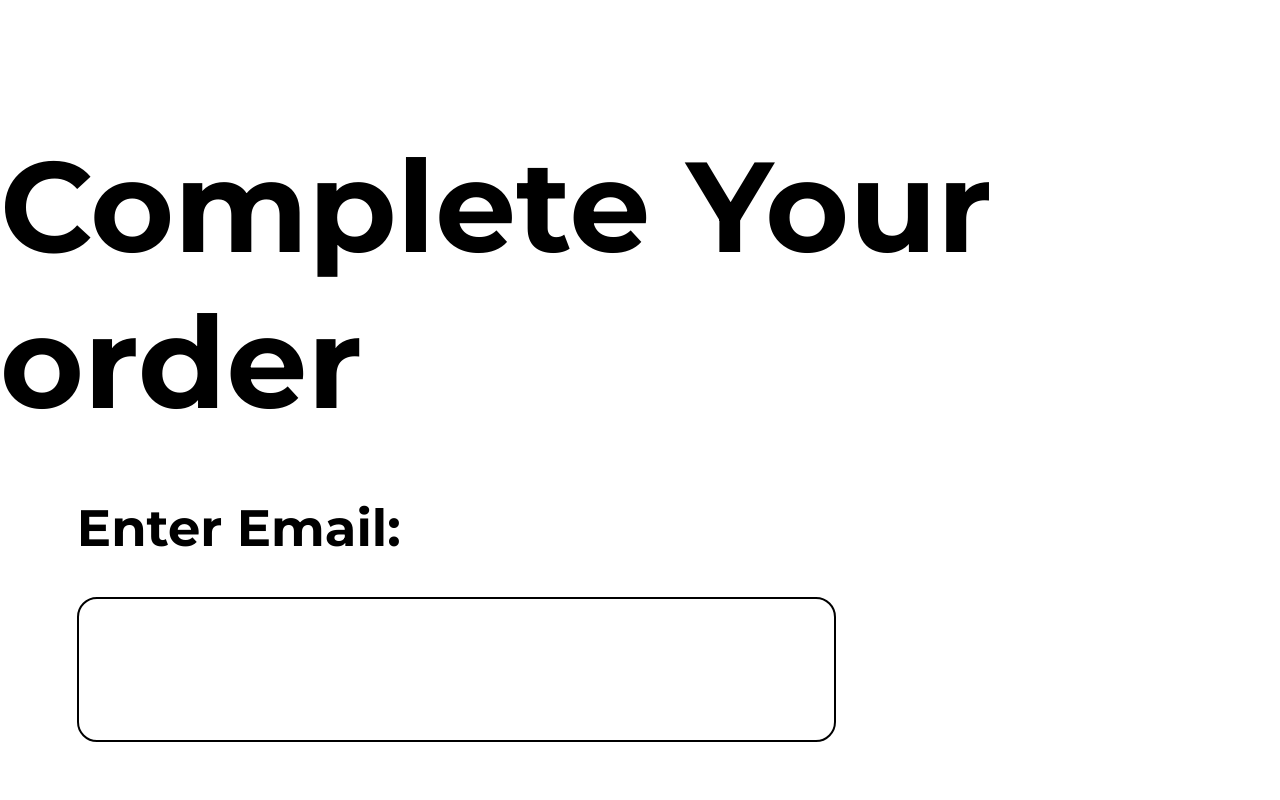
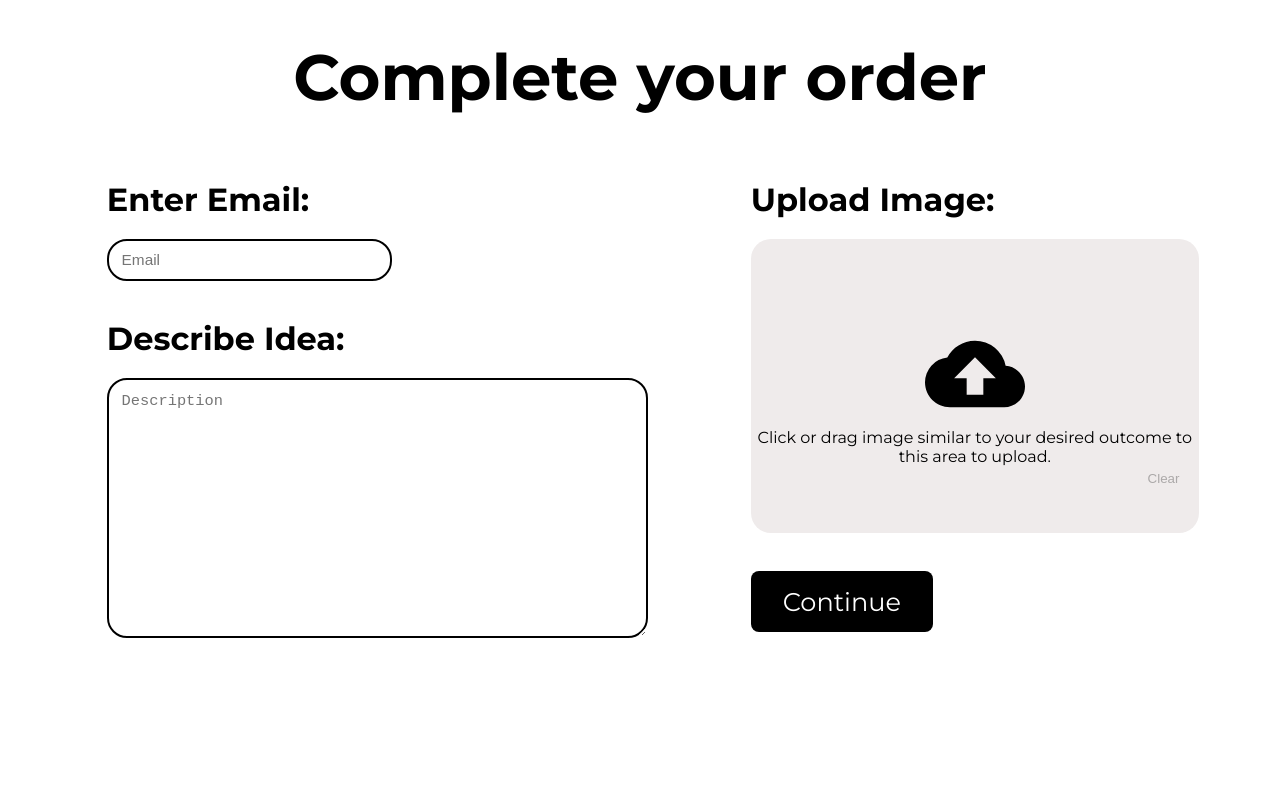
Before and after one commit to Gerkep/NFT-Creation-Website, a React (Create React App) app: page /project/description in a window 1280 px wide. Shown: the top 800 px of the page. Built offline with nearby package versions, Linux system fonts and the light colour scheme.

Commit message:
flow almost ready. now time for payment...

```diff
--- a/src/components/MainPage.js
+++ b/src/components/MainPage.js
@@ -16,7 +16,7 @@ const MainPage = () => {
         <div className="main-page">
 
         <div className="navbar">
-            <p className="logo">NFT Factory</p>
+            <p className="logo">NFTiece</p>
             <Link to="/project" className="btn nav-btn">Get started!</Link>
         </div>
 
@@ -69,7 +69,7 @@ const MainPage = () => {
                         Year <span className="colorful-text">2022</span> is expected to be <br className="mobile-br"/><span className="colorful-text">the best year for NFT's</span>,
                         so if you have an idea for NFT don't wait and join this big trend!
                         Reach us out and become next NFT millionaire.
-                        Don't miss the opportunity.<br className="mobile-br"/><span className="colorful-text">You are still early!</span>
+                        Don't miss the opportunity. <br className="mobile-br"/><span className="colorful-text">You are still early!</span>
                     </div>
                     <Link to="/project" className="btn mobile-btn" id="hook-btn">Get started!</Link>
                 </div>
--- a/src/components/ProjectDescription.js
+++ b/src/components/ProjectDescription.js
@@ -2,7 +2,7 @@ import React from "react";
 import Flow from './Flow';
 
 
-import "../style/Description.css"
+import "../style/FlowDescription.css"
 import { connect } from "react-redux";
 import { submitOrder } from "../actions";
 import ProjectForm from "./ProjectForm";
@@ -17,7 +17,7 @@ class ProjectDescription extends React.Component {
     render(){
         return(
             <div>
-                <Flow header="Complete Your order">
+                <Flow header="Complete your order">
                     <ProjectForm onSubmit={this.onSubmit}></ProjectForm>
                 </Flow>
 
--- a/src/components/ProjectForm.js
+++ b/src/components/ProjectForm.js
@@ -3,7 +3,7 @@ import DropZoneField from "./dropzone/DropzoneField";
 import { Field, reduxForm } from "redux-form";
 
 
-import "../style/Description.css"
+import "../style/FlowDescription.css"
 
 const imageIsRequired = value => (!value ? "Required" : undefined);
 class ProjectDescription extends React.Component {
@@ -27,7 +27,7 @@ class ProjectDescription extends React.Component {
         return(
             <div className="description-container">
                 <h2 className="label">{label}</h2>
-                <textarea className="description" {...input}/>
+                <textarea className="description" {...input} placeholder="Description"/>
             </div>
         )
     }
@@ -35,7 +35,7 @@ class ProjectDescription extends React.Component {
         return(
             <div>
                 <h2 className="label">{label}</h2>
-                <input className="input" {...input} autoComplete="off"/>
+                <input className="input" {...input} autoComplete="off" placeholder="Email"/>
             </div>
         )
     }
@@ -48,9 +48,13 @@ class ProjectDescription extends React.Component {
         return(
             <div>
                     <form onSubmit={this.props.handleSubmit(this.onSubmit)} className="form">
-                        <Field name="email" component={this.renderInput} label="Enter Email:"/>
-                        <Field name="description" component={this.renderTextfield} label="Describe Idea:"/>
+                        <div>
+                            <Field className="email-input" name="email" component={this.renderInput} label="Enter Email:"/>
+                            <Field className="description-input" name="description" component={this.renderTextfield} label="Describe Idea:"/>
+                        </div>
+                        <div>
                             <Field
+                                className="dropzone"
                                 name="imageToUpload"
                                 component={DropZoneField}
                                 type="file"
@@ -66,7 +70,8 @@ class ProjectDescription extends React.Component {
                             >
                             Clear
                             </button>
-                        <button className="btn" id="continue-btn">Continue</button>
+                            <button className="btn continue" id="continue-btn">Continue</button>
+                        </div>
                     </form>
             </div>
         )
--- a/src/components/ProjectStyle.js
+++ b/src/components/ProjectStyle.js
@@ -9,7 +9,7 @@ import otherArt from '../images/otherArt.jpeg';
 const ProjectStyle = () => {
     return(
         <div>
-            <Flow header="Which style matches Your vision?" link="/project/description">
+            <Flow header="Which style matches your vision?" link="/project/description">
                 <StyleContainer image={cryptoPunk} header="Pixel"></StyleContainer><br/>
                 <StyleContainer image={boredApe} header="Cartoon"></StyleContainer><br/>
                 <StyleContainer image={otherArt} header="Other"></StyleContainer><br/>
--- a/src/components/ProjectSummary.js
+++ b/src/components/ProjectSummary.js
@@ -1,9 +1,10 @@
 import React from "react";
+import '../style/Summary.css';
 
 const ProjectSummary = () => {
     return(
         <div>
-            Summary
+            <h2 className="header">Summary</h2>
         </div>
     )
 }
--- a/src/components/StyleConrainer.js
+++ b/src/components/StyleConrainer.js
@@ -13,7 +13,6 @@ const StyleContainer = ({image, header, selectStyle, flow}) => {
     )
 }
 const mapStateToProps = state => {
-    console.log(state);
     return {flow: state.flow}
 }
 export default connect(mapStateToProps, {selectStyle})(StyleContainer);
--- a/src/style/App.css
+++ b/src/style/App.css
@@ -11,6 +11,14 @@ a{
     text-decoration: none;
     color: rgba(0, 0, 0, 0.5);
 }
+.logo{
+    background-image: linear-gradient(to right bottom, #e8c076, #f4a76b, #fb8c6e, #fb727c, #f05b93, #e34ca0, #d042ae, #b63fbe, #a535c3, #8f2dc9, #7429cf, #4d28d6);
+    -webkit-background-clip: text;
+    -webkit-text-fill-color: transparent;
+    font-weight: 600;
+    font-size: 9vw;
+    margin-top: 5vw;
+}
 .navbar{
     height: 10vw;
     display: flex;
@@ -22,8 +30,8 @@ a{
 .nav-btn{display: none; }
 .desktop-main-btn{display: none;}
 .desktop-description{display: none;}
-.logo{font-size: 5vw;}
 .slogan{margin-top: 12vw; font-size: 5vw;}
+.colorful-text-desktop{color: black;}
 .colorful-text{
     background-image: linear-gradient(to right bottom, #e8c076, #f4a76b, #fb8c6e, #fb727c, #f05b93, #e34ca0, #d042ae, #b63fbe, #a535c3, #8f2dc9, #7429cf, #4d28d6);
     -webkit-background-clip: text;
@@ -64,17 +72,6 @@ a{
     justify-content: center;
 }
 .next-text{font-size: 6vw; font-weight: 700; width: 100%;}
-/* .trending{
-    overflow-x: scroll;
-    display: flex;
-}
-.trending::-webkit-scrollbar {
-    display: none;
-  }
-  .trending {
-    -ms-overflow-style: none;
-    scrollbar-width: none;
-  } */
 .best-illustration{
     background-image: url("../images/calender-dynamic-gradient.png");
     background-position: center;
@@ -161,8 +158,8 @@ a{
         position: fixed;
         top: 0;
     }
-    .nav-btn{display: block; margin-left: 70vw;}
-    .logo{margin-left: 5vw; font-size: 1.4vw;}
+    .nav-btn{display: block; margin-left: 67vw;}
+    .logo{margin-left: 5vw; font-size: 3vw;}
     .welcome-page{
         display: grid;
         grid-template-columns: 1fr 1fr;
--- a/src/style/Flow.css
+++ b/src/style/Flow.css
@@ -8,3 +8,17 @@
     margin: 0 auto;
     margin-bottom: 15vw;
 }
+
+@media screen and (min-width: 1200px) {
+    .flow-header{
+        text-align: center;
+        font-size: 5vw;
+        margin-top: 3vw;
+    }
+    .content{
+        padding-top: 3vw;
+        display: flex;
+        justify-content: center;
+        margin-bottom: 0;
+    }
+}
--- a/src/style/Description.css
+++ b/src/style/FlowDescription.css
@@ -8,18 +8,16 @@
     margin-left: 6vw;
     border: solid 2px black;
 }
-.description-container{
-    margin-top: 10vw;
-}
+
 .input{
     width: 55vw;
     height: 7vw;
-    margin-top: 3vw;
+    margin: 3vw 100px 10vw 6vw;
     border-radius: 20px;
     padding: 2vw;
     font-size: 3vw;
-    margin-left: 6vw;
     border: solid 2px black;
+    float: left;
 }
 .label{
     text-align: left;
@@ -48,7 +46,7 @@ img {
     margin: 0 auto;
     border: none;
     margin-right: 15vw;
-    margin-top: 5vw;
+    margin-top: -5.4vw;
     height: 10vw;
     float: right;
     background-color: transparent;
@@ -86,7 +84,7 @@ img {
   }
 
   .preview-container {
-    height: 335px;
+    height: 365px;
     width: 100%;
   }
 
@@ -116,3 +114,72 @@ img {
     margin-right: 20vw;
     font-size: 4vw;
   }
+
+  @media screen and (min-width: 1200px) {
+    .label{
+      margin-left: 4vw;
+      font-size: 2.5vw;
+      margin-top: 2vw;
+    }
+    .description{
+      height: 18vw;
+      width: 40vw;
+      font-size: 1.2vw;
+      padding: 1vw;
+      margin-left: 4vw;
+      margin-top: 1.5vw;
+    }
+    .input{
+      width: 20vw;
+      height: 1vw;
+      margin: 1.5vw 12vw 3vw 4vw;
+      padding: 1vw;
+      font-size: 1.2vw;
+    }
+    .preview-container {
+      height: 23vw;
+      width: 45vw;
+    }
+    img {
+      max-height: 15vw;
+      max-width: 70%;
+      margin: 0 auto;
+    }
+    .title{
+      font-size: 2.5vw;
+      margin: 2vw 0 0 8vw;
+  }
+  .details{
+    margin-left: 2vw;
+    max-width: 80%;
+  }
+  .placeholder-preview,
+  .render-preview {
+    height: 100%;
+    width: 35vw;
+    margin-left: 8vw;
+    margin-top: 1.5vw;
+  }
+  .image-container {
+    width: 80%;
+    height: 70%;
+    float: left;
+    margin: 25px 37px 20px 37px;
+  }
+  .clear {
+    position: absolute;
+    margin-left: 39vw;
+    margin-top: -4.7vw;
+    height: 10vw;
+    cursor: pointer;
+  }
+  #continue-btn{
+    position: relative;
+    margin: 0 auto;
+    margin-top: 7.5vw;
+    margin-left: 8vw;
+    margin-right: 0vw;
+    font-size: 2vw;
+  }
+
+  }
--- a/src/style/FlowStyle.css
+++ b/src/style/FlowStyle.css
@@ -25,3 +25,16 @@
     margin: 5vw 0 5vw 0;
     border-radius: 20px;
 }
+
+@media screen and (min-width: 1200px) {
+    .style-container{
+        width: 25vw;
+        margin-top: 3vw;
+        height: 30vw;
+        padding: 0;
+    }
+    .image{
+        width: 70%;
+        margin: 1vw 0 1vw 0;
+    }
+}
```
Also changed, not shown: src/style/Summary.css (added). Lines whose indentation alone changed are shown as unchanged.
